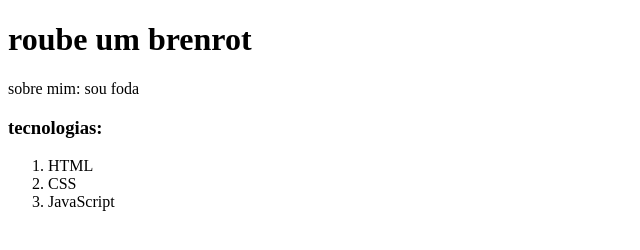
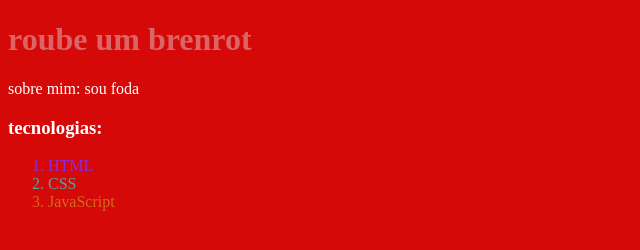
Before and after one commit to nathalysixseven/Julho-quer-site, a plain HTML site: page index.html in a window 1280 px wide. Shown: the whole page, without its empty margins (0-640 px from the left). Drawn offline with Linux system fonts and the light colour scheme.

Commit message:
trocar cores

```diff
--- a/index.html
+++ b/index.html
@@ -4,15 +4,34 @@
     <meta charset="UTF-8">
     <meta name="viewport" content="width=device-width, initial-scale=1.0">
     <title> roube um brenrot </title>
+    <style>
+        body{
+            background-color: rgb(214, 9, 9);
+            color: white;
+        }
+        h1{
+            color: rgb(219, 101, 101);
+        }
+        #html{
+            color: blueviolet;
+        }
+        #css{
+            color: cadetblue;
+        }
+        #JavaScript{
+            color: chocolate;
+        }
+
+    </style>
 </head>
 <body>
     <h1>roube um brenrot</h1>
     <p>sobre mim: sou foda</p>
     <h3>tecnologias:</h3>
     <ol>
-        <li>HTML</li>
-        <li>CSS</li>
-        <li>JavaScript</li>
+        <li id="html">HTML</li>
+        <li id="css">CSS</li>
+        <li id="JavaScript">JavaScript</li>
     </ol>
 </body>
 </html>
```
